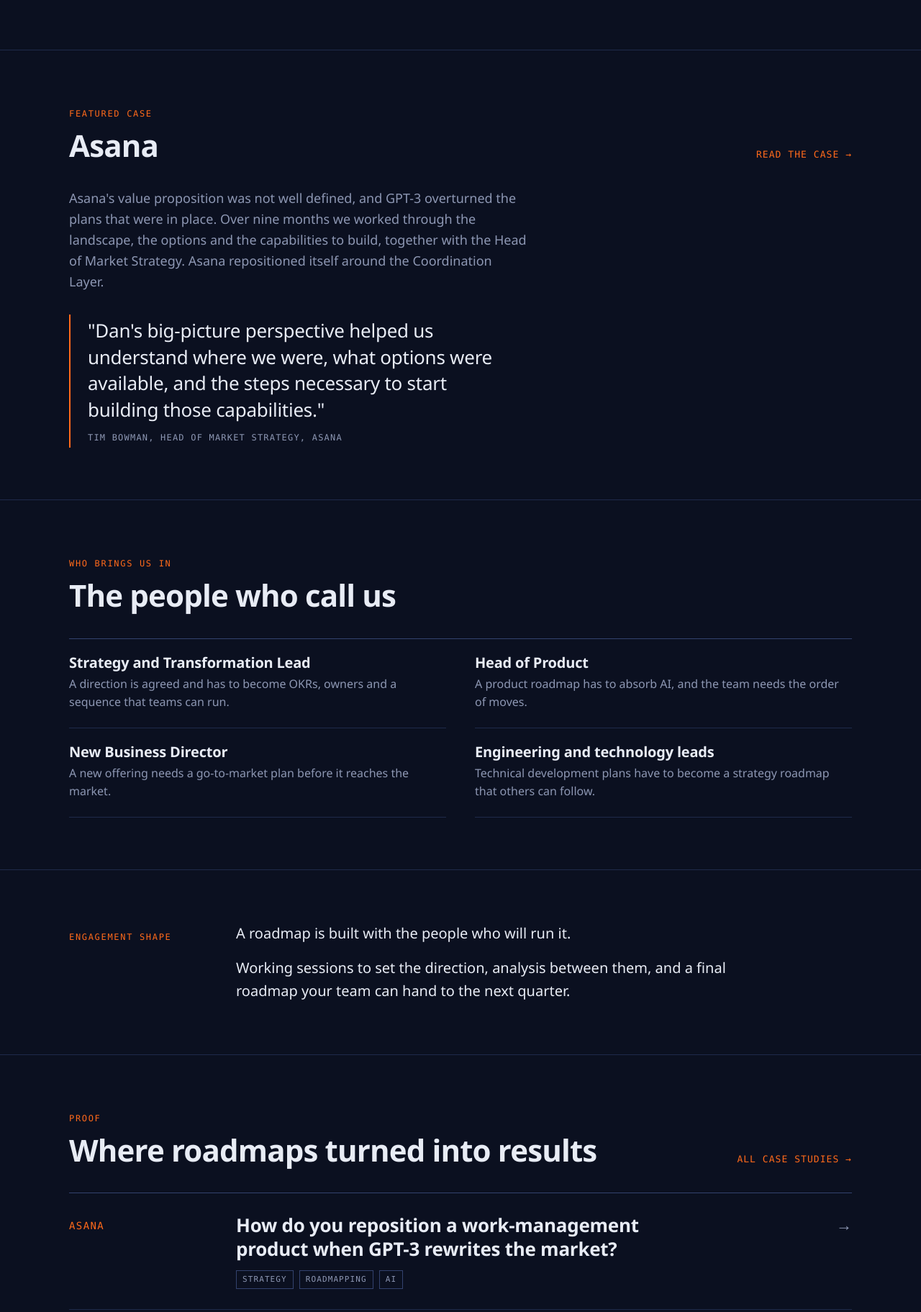
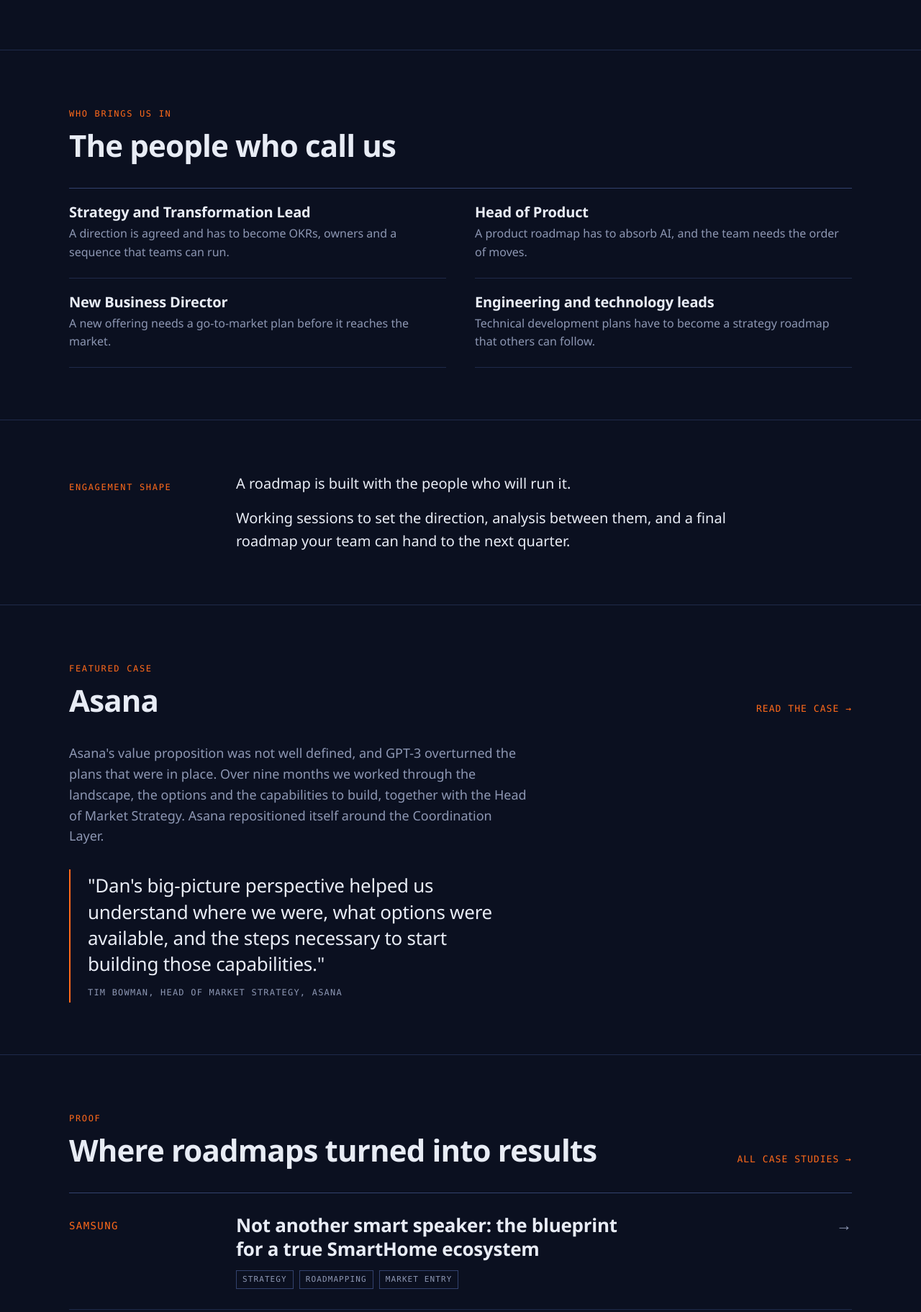
Before and after one commit to forbidden-arts/allsystemsgo-site, an Astro site: page /roadmapping in a window 1280 px wide. Shown: the part 1295-3118 px from the top of the page at 72% size. Built offline with nearby package versions, Linux system fonts and the light colour scheme; Astro itself is replaced by a stand-in of ours.

Commit message:
Feedback round: strategy proof, roadmapping order, closed accordion

```diff
--- a/src/data/offerings.js
+++ b/src/data/offerings.js
@@ -46,7 +46,7 @@ export const offerings = {
 			"Part expert consulting, part facilitation.",
 			"A handful of expert calls and a handful of workshops, shaped around the people who own the decision.",
 		],
-		caseIds: ["asana", "microsoft", "samsung", "wartsila"],
+		caseIds: ["asana", "samsung", "wartsila"],
 		caseTitle: "Where strategy changed the plan",
 	},
 
@@ -99,7 +99,7 @@ export const offerings = {
 			"A roadmap is built with the people who will run it.",
 			"Working sessions to set the direction, analysis between them, and a final roadmap your team can hand to the next quarter.",
 		],
-		caseIds: ["asana", "samsung", "f5", "wartsila"],
+		caseIds: ["samsung", "f5", "wartsila"],
 		caseTitle: "Where roadmaps turned into results",
 	},
 
--- a/src/pages/roadmapping.astro
+++ b/src/pages/roadmapping.astro
@@ -5,7 +5,7 @@ import { casesById } from '../data/cases.js';
 const quote = casesById.asana.quote;
 ---
 <Offering offering="roadmapping">
-  <section class="block" slot="after-items">
+  <section class="block" slot="extra">
     <div class="wrap">
       <div class="sec-head">
         <div><span class="label accent">Featured case</span><h2>Asana</h2></div>
--- a/src/pages/work.astro
+++ b/src/pages/work.astro
@@ -17,8 +17,8 @@ import Marquee from '../components/Marquee.astro';
   <section class="block">
     <div class="wrap">
       <div class="acc-list">
-        {cases.map((c, i) => (
-          <details class="acc" id={c.id} open={i === 0}>
+        {cases.map((c) => (
+          <details class="acc" id={c.id}>
             <summary>
               <div class="who">{c.name}{c.showYear && <small>{c.year}</small>}</div>
               <h2>{c.headline}</h2>
```
